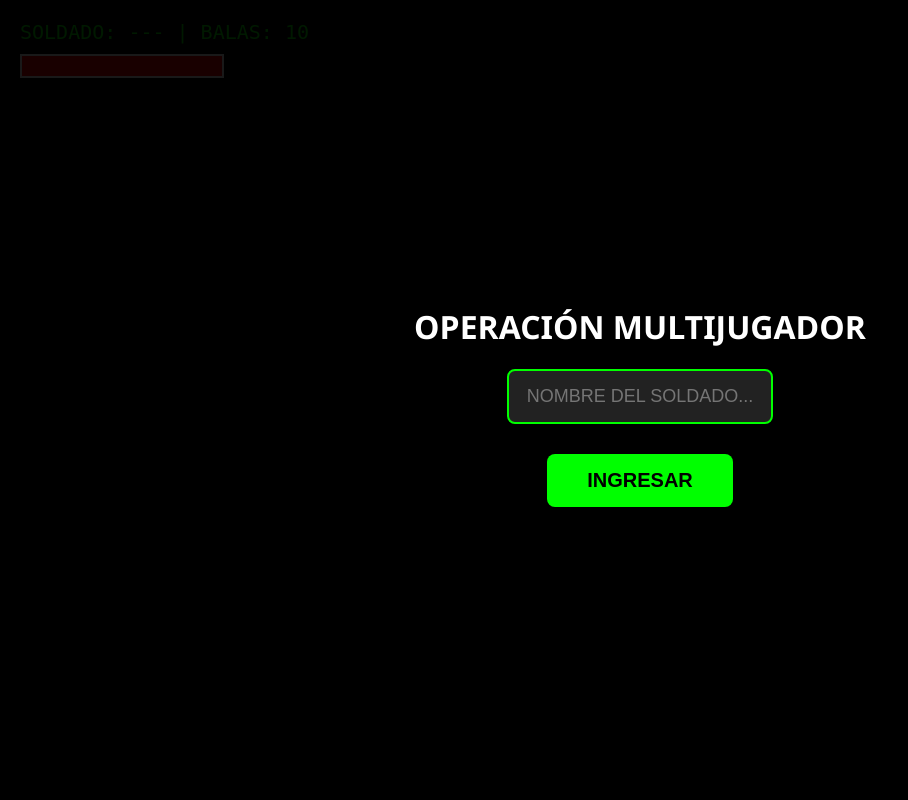
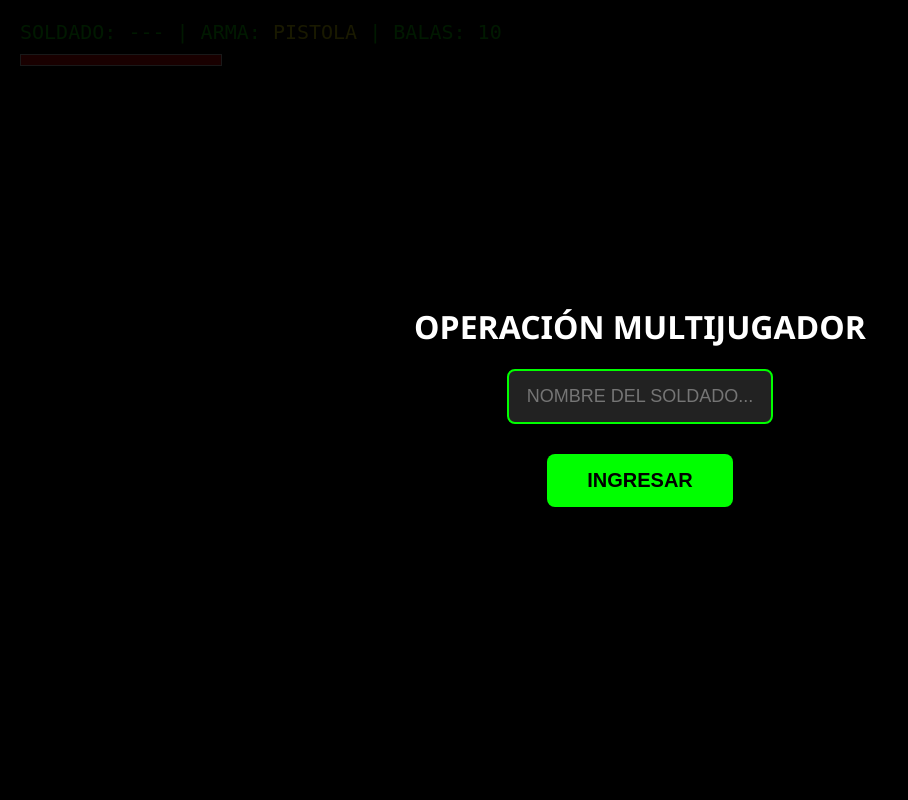
Before and after one commit to HibridosGAA/Root, a Flask app: page / in a window 1280 px wide. Shown: the whole page, without its empty margins (0-908 px from the left). Run offline with Flask 3, Linux system fonts and the light colour scheme; some libraries are stand-ins or nearby versions.

Commit message:
se logro putitoss

```diff
--- a/templates/index.html
+++ b/templates/index.html
@@ -13,11 +13,11 @@
 
         /* UI GAME */
         #ui { position: absolute; top: 20px; left: 20px; color: #0f0; font-size: 20px; z-index: 10; text-shadow: 2px 2px #000; font-family: monospace; }
-        #health-container { width: 200px; height: 20px; background: #440000; border: 2px solid #fff; margin-top: 10px; }
+        #health-container { width: 200px; height: 10px; background: #440000; border: 1px solid #fff; margin-top: 10px; }
         #health-bar { width: 100%; height: 100%; background: #ff0000; transition: 0.3s; }
 
         /* Kill Feed */
-        #kill-feed { position: absolute; top: 20px; right: 200px; width: 250px; color: #fff; text-align: right; z-index: 100; font-family: monospace; pointer-events: none; }
+        #kill-feed { position: absolute; top: 20px; right: 20px; width: 250px; color: #fff; text-align: right; z-index: 100; font-family: monospace; pointer-events: none; }
         .kill-msg { background: rgba(0,0,0,0.5); padding: 5px; margin-bottom: 5px; border-right: 4px solid #f00; animation: fadeOut 5s forwards; }
         @keyframes fadeOut { 0% { opacity: 1; } 80% { opacity: 1; } 100% { opacity: 0; } }
 
@@ -28,7 +28,6 @@
         .actions-right { position: absolute; bottom: 40px; right: 30px; display: flex; flex-direction: column; gap: 15px; }
 
         #crosshair { position: absolute; top: 50%; left: 50%; width: 12px; height: 12px; border: 2px solid #0f0; border-radius: 50%; transform: translate(-50%, -50%); pointer-events: none; z-index: 5; }
-
     </style>
 </head>
 <body>
@@ -48,7 +47,9 @@
     </div>
 
     <div id="ui">
-        SOLDADO: <span id="disp-name">---</span> | BALAS: <span id="ammo">10</span>
+        SOLDADO: <span id="disp-name">---</span> |
+        ARMA: <span id="weapon-name" style="color: #ff0;">PISTOLA</span> |
+        BALAS: <span id="ammo">10</span>
         <div id="health-container"><div id="health-bar"></div></div>
     </div>
 
@@ -68,6 +69,7 @@
                 <div class="joy-btn" id="m-reload">R</div>
                 <div class="joy-btn" data-key="Space">↑</div>
             </div>
+            <div class="joy-btn" onclick="cambiarArma(1)" style="background: rgba(0,255,0,0.2);">SWAP</div>
         </div>
     </div>
 
@@ -120,7 +122,6 @@
 
         const renderer = new THREE.WebGLRenderer({ antialias: true });
         renderer.setSize(window.innerWidth, window.innerHeight);
-        renderer.autoClear = false;
         document.body.appendChild(renderer.domElement);
 
         const loader = new THREE.TextureLoader();
@@ -150,8 +151,7 @@
             return true;
         }
 
-        // --- ARMA Y JUGADORES ---
-
+        // --- ARMAS Y JUGADORES ---
         const armas = [
             { nombre: "PISTOLA", tex: loader.load('/static/texturas/arma.png'), escala: [0.7, 0.4] },
             { nombre: "RIFLE", tex: loader.load('/static/texturas/arma01.png'), escala: [1.2, 0.8] }
@@ -164,20 +164,16 @@
         camera.add(armaMesh);
         scene.add(camera);
 
-        function cambiarArma(delta) {
-            // Cambiar índice basado en dirección de la rueda
+        window.cambiarArma = (delta) => {
             weaponIdx = (weaponIdx + (delta > 0 ? 1 : -1) + armas.length) % armas.length;
-
-            // Actualizar textura y escala
             armaMat.map = armas[weaponIdx].tex;
+            armaMat.needsUpdate = true;
+            armaMesh.geometry.dispose();
             armaMesh.geometry = new THREE.PlaneGeometry(armas[weaponIdx].escala[0], armas[weaponIdx].escala[1]);
-
-            // UI
-            document.getElementById('weapon-name').innerText = armas[weaponIdx].nombre;
-
-            // Sonido de "clic" o cambio si tienes uno (usaremos recarga momentáneamente)
-            if(reloadSnd.buffer) reloadSnd.play();
-        }
+            const uiWeapon = document.getElementById('weapon-name');
+            if(uiWeapon) uiWeapon.innerText = armas[weaponIdx].nombre;
+            if(reloadSnd && reloadSnd.buffer) reloadSnd.play();
+        };
 
         const jugadorTex = loader.load('/static/texturas/jugador.png');
         const jugadorMat = new THREE.MeshBasicMaterial({ map: jugadorTex, transparent: true, side: THREE.DoubleSide });
@@ -185,7 +181,7 @@
         // --- MULTIJUGADOR RECIBIR ---
         socket.on('new_player', (data) => {
             const mesh = new THREE.Mesh(new THREE.PlaneGeometry(2, 4), jugadorMat.clone());
-            mesh.userData.id = data.id; // Guardamos el ID en la malla
+            mesh.userData.id = data.id;
             scene.add(mesh); otrosJugadores[data.id] = mesh;
         });
 
@@ -234,25 +230,22 @@
         function fire() {
             if(isReloading || ammo <= 0) return;
             if(shootSnd.buffer) { shootSnd.stop(); shootSnd.play(); }
-            arma.position.z += 0.05; setTimeout(() => arma.position.z -= 0.05, 60);
+            armaMesh.position.z += 0.05; setTimeout(() => armaMesh.position.z -= 0.05, 60);
 
-            // Detectar si le dimos a alguien
             raycaster.setFromCamera(new THREE.Vector2(0,0), camera);
             const targets = Object.values(otrosJugadores);
             const hits = raycaster.intersectObjects(targets);
-
             if (hits.length > 0) {
                 const targetId = hits[0].object.userData.id;
                 socket.emit('shoot_hit', { target_id: targetId });
             }
-
             ammo--; document.getElementById('ammo').innerText = ammo;
         }
 
         function reload() {
             if(isReloading || ammo === 10) return;
-            isReloading = true; if(reloadSnd.buffer) reloadSnd.play(); arma.position.y -= 0.3;
-            setTimeout(() => { ammo = 10; document.getElementById('ammo').innerText = ammo; isReloading = false; arma.position.y += 0.3; }, 2000);
+            isReloading = true; if(reloadSnd.buffer) reloadSnd.play(); armaMesh.position.y -= 0.3;
+            setTimeout(() => { ammo = 10; document.getElementById('ammo').innerText = ammo; isReloading = false; armaMesh.position.y += 0.3; }, 2000);
         }
 
         // --- CONTROLES MÓVIL (TOUCH LOOK) ---
@@ -264,7 +257,7 @@
 
         document.addEventListener('touchmove', e => {
             if (deviceMode !== 'movil') return;
-            // Solo rotar si no estamos tocando botones (D-pad está a la izquierda)
+            // Rotar solo si el toque es en la mitad derecha o superior
             if (lastTouchX > window.innerWidth / 2 || lastTouchY < window.innerHeight / 2) {
                 const deltaX = e.touches[0].pageX - lastTouchX;
                 const deltaY = e.touches[0].pageY - lastTouchY;
@@ -278,6 +271,7 @@
         // --- EVENTOS GENERALES ---
         document.addEventListener('keydown', e => { keys[e.code] = true; if(e.code === 'KeyR') reload(); });
         document.addEventListener('keyup', e => keys[e.code] = false);
+        window.addEventListener('wheel', (e) => cambiarArma(e.deltaY));
         document.addEventListener('mousedown', () => { if(document.pointerLockElement) fire(); });
         document.querySelectorAll('.joy-btn').forEach(btn => {
             btn.addEventListener('pointerdown', () => { if(btn.dataset.key) keys[btn.dataset.key] = true; });
@@ -307,21 +301,18 @@
             if(!puedeMoverse(camera.position)) camera.position.copy(posPrev);
             else if(keys['KeyW'] || keys['KeyS'] || keys['KeyA'] || keys['KeyD']) moving = true;
 
-            // Emitir posición a otros
             socket.emit('move', { x: camera.position.x, y: camera.position.y, z: camera.position.z, ry: camera.rotation.y });
 
             if (moving && camera.position.y <= player.h + 0.1) {
                 if (!stepsSnd.isPlaying && stepsSnd.buffer) stepsSnd.play();
-                arma.position.y = -0.35 + Math.sin(Date.now() * 0.008) * 0.01;
-            } else { if (stepsSnd.isPlaying) stepsSnd.pause(); arma.position.y = THREE.MathUtils.lerp(arma.position.y, -0.35, 0.1); }
+                armaMesh.position.y = -0.35 + Math.sin(Date.now() * 0.008) * 0.01;
+            } else { if (stepsSnd.isPlaying) stepsSnd.pause(); armaMesh.position.y = THREE.MathUtils.lerp(armaMesh.position.y, -0.35, 0.1); }
 
             if (keys['Space'] && player.canJ) { player.vY = 0.16; player.canJ = false; }
             player.vY -= 0.008; camera.position.y += player.vY;
             if (camera.position.y <= player.h) { camera.position.y = player.h; player.vY = 0; player.canJ = true; }
 
-            // Hacer que los otros jugadores miren siempre a la cámara (billboard)
             Object.values(otrosJugadores).forEach(p => p.lookAt(camera.position.x, 2, camera.position.z));
-
             renderer.render(scene, camera);
         }
     </script>
```
